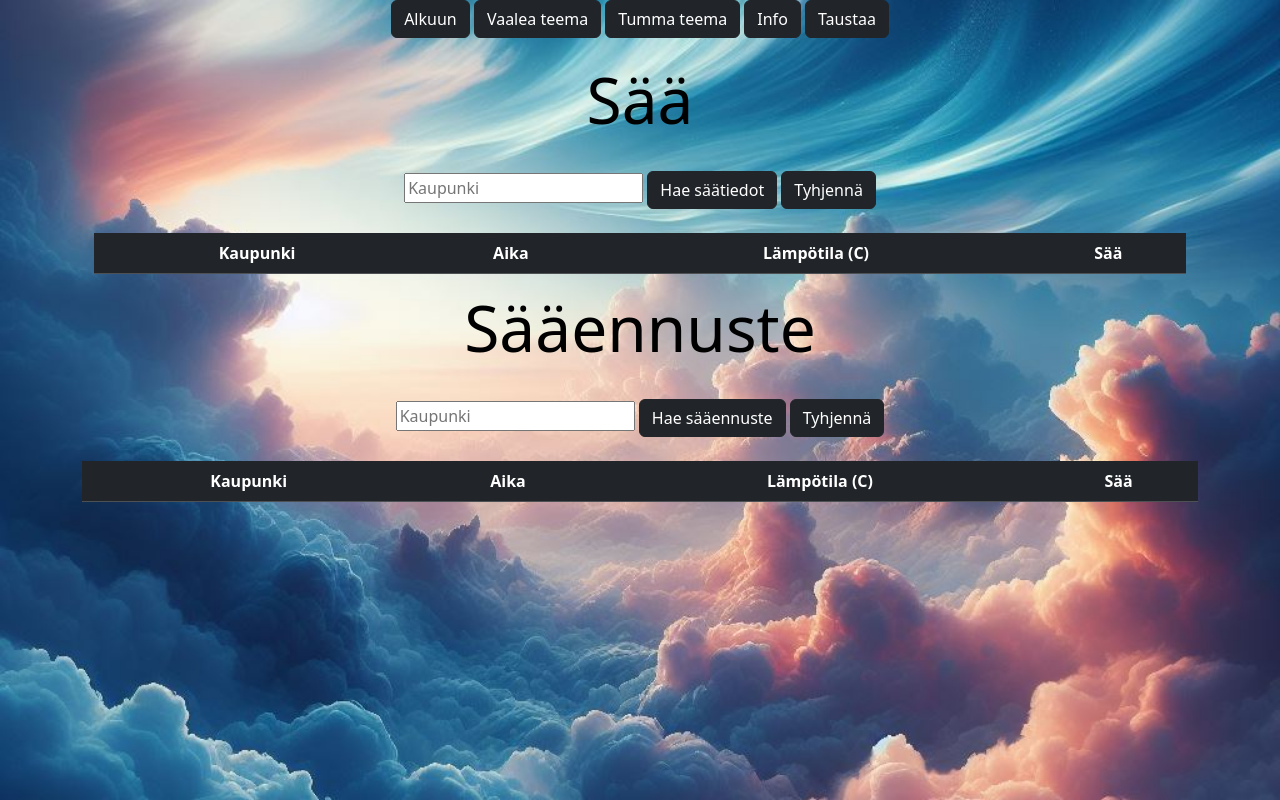
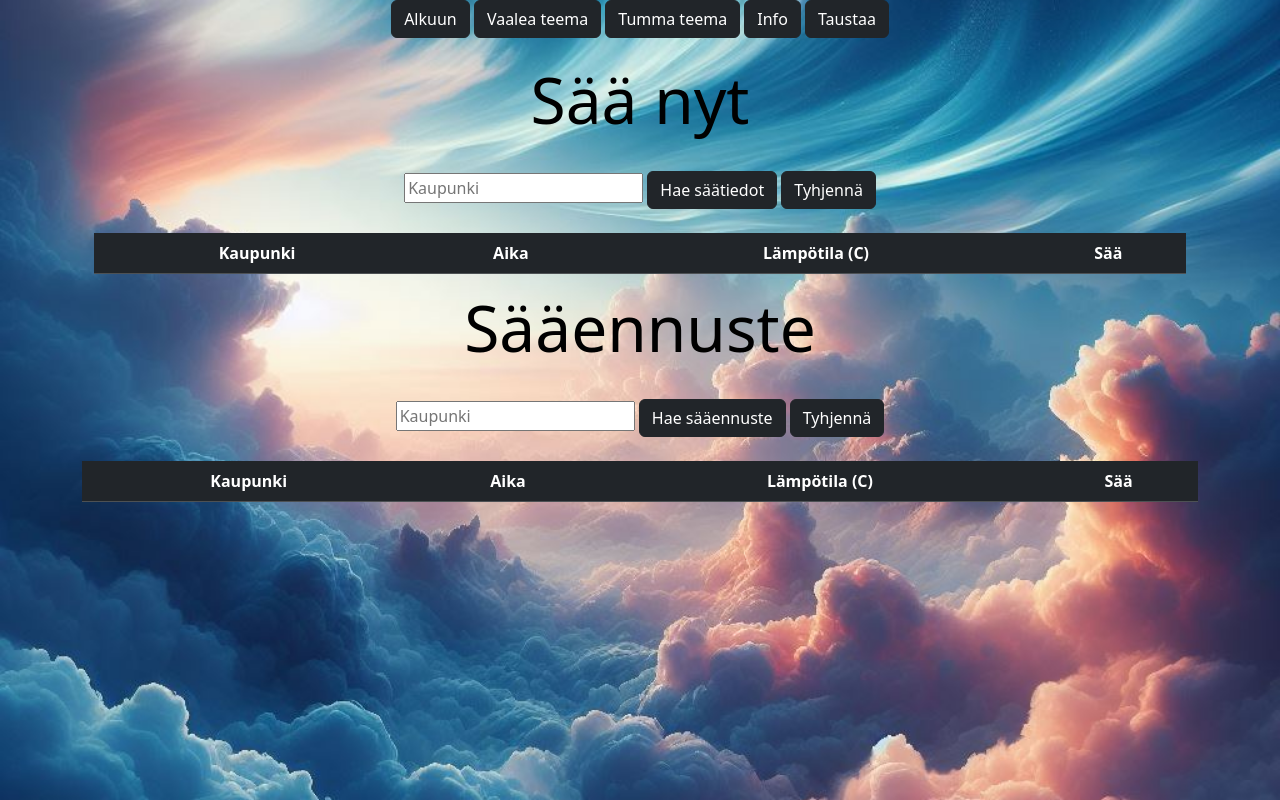
Before and after one commit to Tonifer1/WeatherApp, a website: page public/index.html in a window 1280 px wide. Drawn offline with nearby package versions, Linux system fonts and the light colour scheme.

Commit message:
#Otsikkoa muutettu

```diff
--- a/public/index.html
+++ b/public/index.html
@@ -24,7 +24,7 @@
             <br>  <br>
 
             <div class="container" id="weatherData">
-                <h1 class="display-3">Sää</h1>
+                <h1 class="display-3">Sää nyt</h1>
                      <br>
                 <input type="text" id="cityInput" placeholder="Kaupunki">
                 <button type="button" class="btn btn-dark btn-md" onclick="searchWeather()">Hae säätiedot</button>
```
